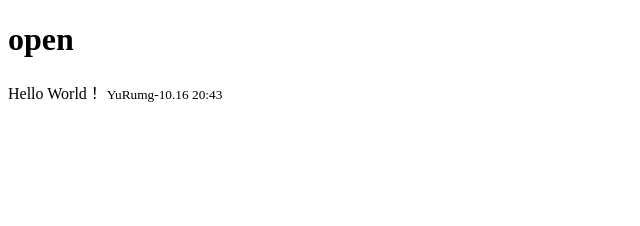
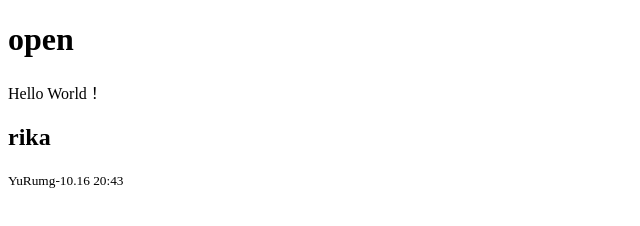
Before and after one commit to Seira83/Sample, a plain HTML site: page index.html in a window 1280 px wide. Shown: the whole page, without its empty margins (0-640 px from the left). Drawn offline with Linux system fonts and the light colour scheme.

Commit message:
10/17 14:57 rika”

```diff
--- a/index.html
+++ b/index.html
@@ -7,6 +7,7 @@
   <body>
     <h1>open</h1>
     Hello World！
+    <h2>rika</h2>
     <small>YuRumg-10.16 20:43</small>
   </body>
 </html>
```
